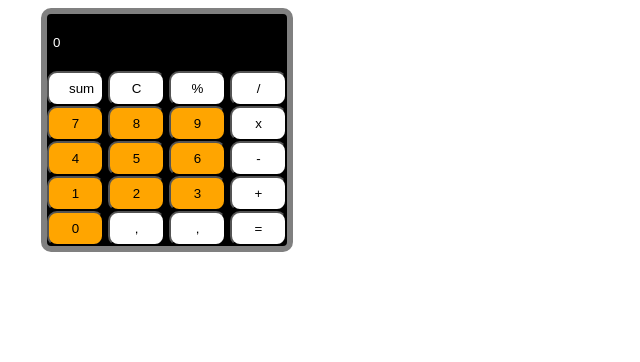
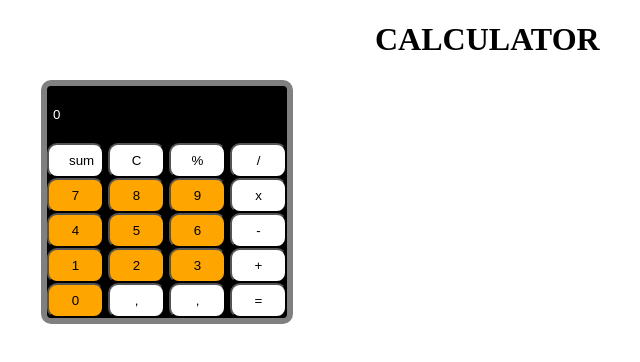
Before and after one commit to Kreshnik3007/JScalculator, a plain HTML site: page index.html in a window 1280 px wide. Shown: the whole page, without its empty margins (473-1113 px from the left). Drawn offline with Linux system fonts and the light colour scheme.

Commit message:
Html Changes

```diff
--- a/css/style.css
+++ b/css/style.css
@@ -27,3 +27,6 @@
 #sum1 {
     background-color: white;
 }
+h1{
+    margin-left: 840px;
+}
--- a/index.html
+++ b/index.html
@@ -9,7 +9,7 @@
     <title>Document</title>
 </head>
 <body>
-
+     <h1>CALCULATOR</h1>
     <div class="container">
         <div class ="field">
             <input type="text" name="result" value="0" id="result">
```
